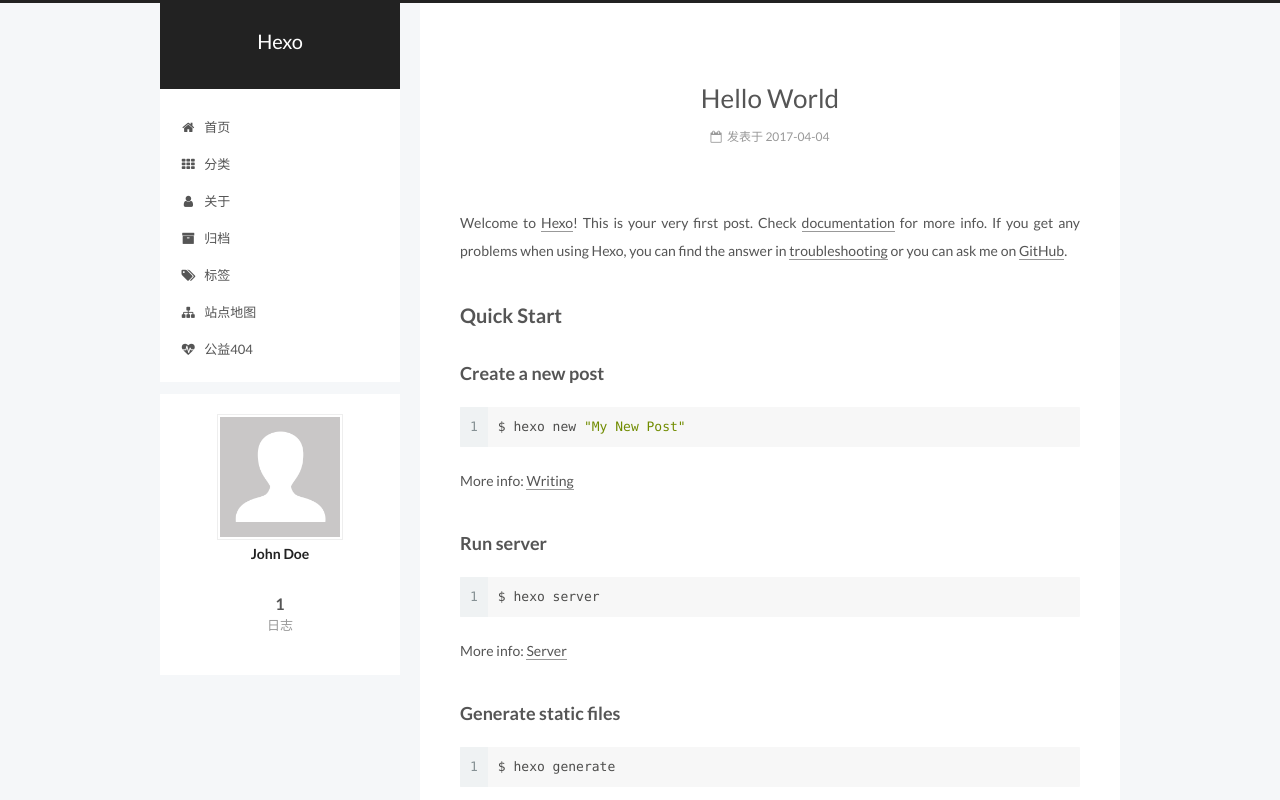
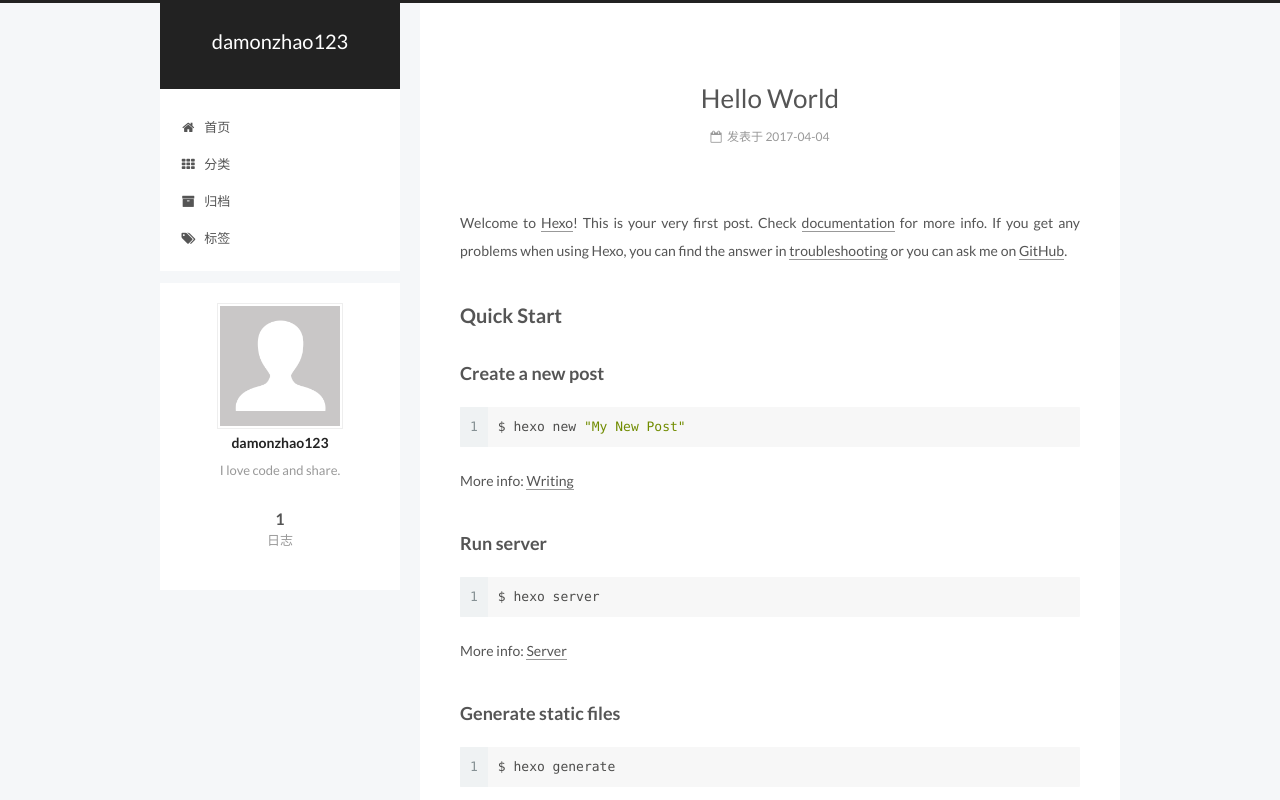
Before and after one commit to damonzhao123/damonzhao123.github.io, a plain HTML site: page index.html in a window 1280 px wide. Shown: the top 800 px of the page. Drawn offline with Linux system fonts and the light colour scheme.

Commit message:
Site updated: 2017-04-05 12:23:00

```diff
--- a/css/main.css
+++ b/css/main.css
@@ -1692,7 +1692,7 @@
   width: 4px;
   height: 4px;
   border-radius: 50%;
-  background: #2b651f;
+  background: #cdf9ff;
 }
 .links-of-blogroll {
   font-size: 13px;
--- a/index.html
+++ b/index.html
@@ -87,12 +87,15 @@
 
 
 
+<meta name="description" content="I love code and share.">
 <meta property="og:type" content="website">
-<meta property="og:title" content="Hexo">
+<meta property="og:title" content="damonzhao123">
 <meta property="og:url" content="http://yoursite.com/index.html">
-<meta property="og:site_name" content="Hexo">
+<meta property="og:site_name" content="damonzhao123">
+<meta property="og:description" content="I love code and share.">
 <meta name="twitter:card" content="summary">
-<meta name="twitter:title" content="Hexo">
+<meta name="twitter:title" content="damonzhao123">
+<meta name="twitter:description" content="I love code and share.">
 
 
 
@@ -126,7 +129,7 @@
 
 
 
-  <title> Hexo </title>
+  <title> damonzhao123 </title>
 </head>
 
 <body itemscope itemtype="http://schema.org/WebPage" lang="zh-Hans">
@@ -164,7 +167,7 @@
     <div class="custom-logo-site-title">
       <a href="/"  class="brand" rel="start">
         <span class="logo-line-before"><i></i></span>
-        <span class="site-title">Hexo</span>
+        <span class="site-title">damonzhao123</span>
         <span class="logo-line-after"><i></i></span>
       </a>
     </div>
@@ -209,16 +212,6 @@
         </li>
 
 
-        <li class="menu-item menu-item-about">
-          <a href="/about" rel="section">
-
-              <i class="menu-item-icon fa fa-fw fa-user"></i> <br />
-
-            关于
-          </a>
-        </li>
-
-
         <li class="menu-item menu-item-archives">
           <a href="/archives" rel="section">
 
@@ -235,26 +228,6 @@
               <i class="menu-item-icon fa fa-fw fa-tags"></i> <br />
 
             标签
-          </a>
-        </li>
-
-
-        <li class="menu-item menu-item-sitemap">
-          <a href="/sitemap.xml" rel="section">
-
-              <i class="menu-item-icon fa fa-fw fa-sitemap"></i> <br />
-
-            站点地图
-          </a>
-        </li>
-
-
-        <li class="menu-item menu-item-commonweal">
-          <a href="/404.html" rel="section">
-
-              <i class="menu-item-icon fa fa-fw fa-heartbeat"></i> <br />
-
-            公益404
           </a>
         </li>
 
@@ -290,13 +263,13 @@
     <link itemprop="mainEntityOfPage" href="http://yoursite.com/2017/04/04/hello-world/">
 
     <span hidden itemprop="author" itemscope itemtype="http://schema.org/Person">
-      <meta itemprop="name" content="John Doe">
+      <meta itemprop="name" content="damonzhao123">
       <meta itemprop="description" content="">
       <meta itemprop="image" content="/images/avatar.gif">
     </span>
 
     <span hidden itemprop="publisher" itemscope itemtype="http://schema.org/Organization">
-      <meta itemprop="name" content="Hexo">
+      <meta itemprop="name" content="damonzhao123">
     </span>
 
 
@@ -441,10 +414,10 @@
         <div class="site-author motion-element" itemprop="author" itemscope itemtype="http://schema.org/Person">
           <img class="site-author-image" itemprop="image"
                src="/images/avatar.gif"
-               alt="John Doe" />
-          <p class="site-author-name" itemprop="name">John Doe</p>
+               alt="damonzhao123" />
+          <p class="site-author-name" itemprop="name">damonzhao123</p>
 
-              <p class="site-description motion-element" itemprop="description"></p>
+              <p class="site-description motion-element" itemprop="description">I love code and share.</p>
 
         </div>
         <nav class="site-state motion-element">
@@ -502,7 +475,7 @@
   <span class="with-love">
     <i class="fa fa-heart"></i>
   </span>
-  <span class="author" itemprop="copyrightHolder">John Doe</span>
+  <span class="author" itemprop="copyrightHolder">damonzhao123</span>
 </div>
 
 
```
Also changed, not shown: 2017/04/04/hello-world/index.html (+9 -39 lines), archives/2017/04/index.html (+12 -39 lines), archives/2017/index.html (+12 -39 lines), archives/index.html (+12 -39 lines).
